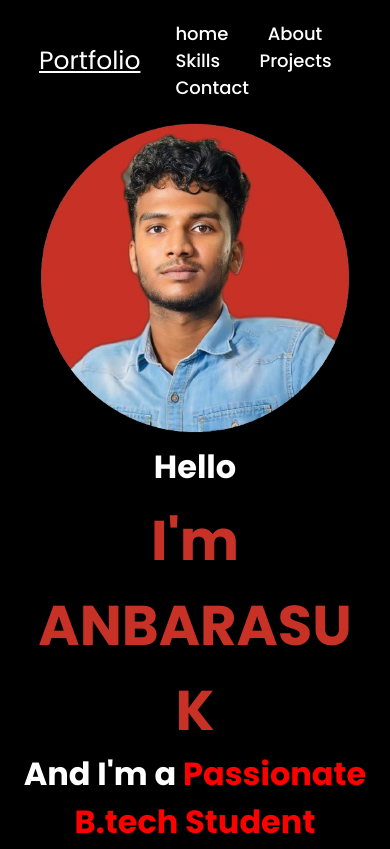
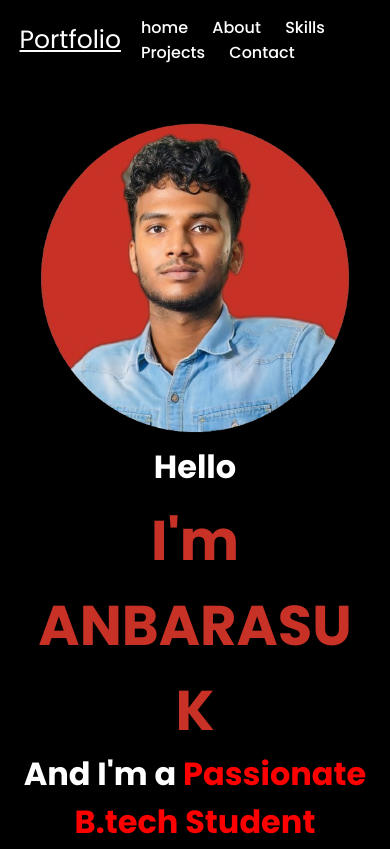
Before and after one commit to ANBARASU82/anbu_portfolio, a plain HTML site: page index.html in a window 390 px wide. Shown: the top 849 px of the page. Drawn offline with nearby package versions, Linux system fonts and the light colour scheme.

Commit message:
Update contact.css

```diff
--- a/contact.css
+++ b/contact.css
@@ -214,7 +214,13 @@ body {
         flex-direction: column-reverse;
         padding: 100px 5%;
     }
-
+   .navbar a {
+        font-size: 16px;
+        margin-left: 20px;
+    }
+    .header {
+        padding: 15px 5%;
+    }
     .contact-content, .contact-img {
         flex: unset;
         width: 100%;
```
